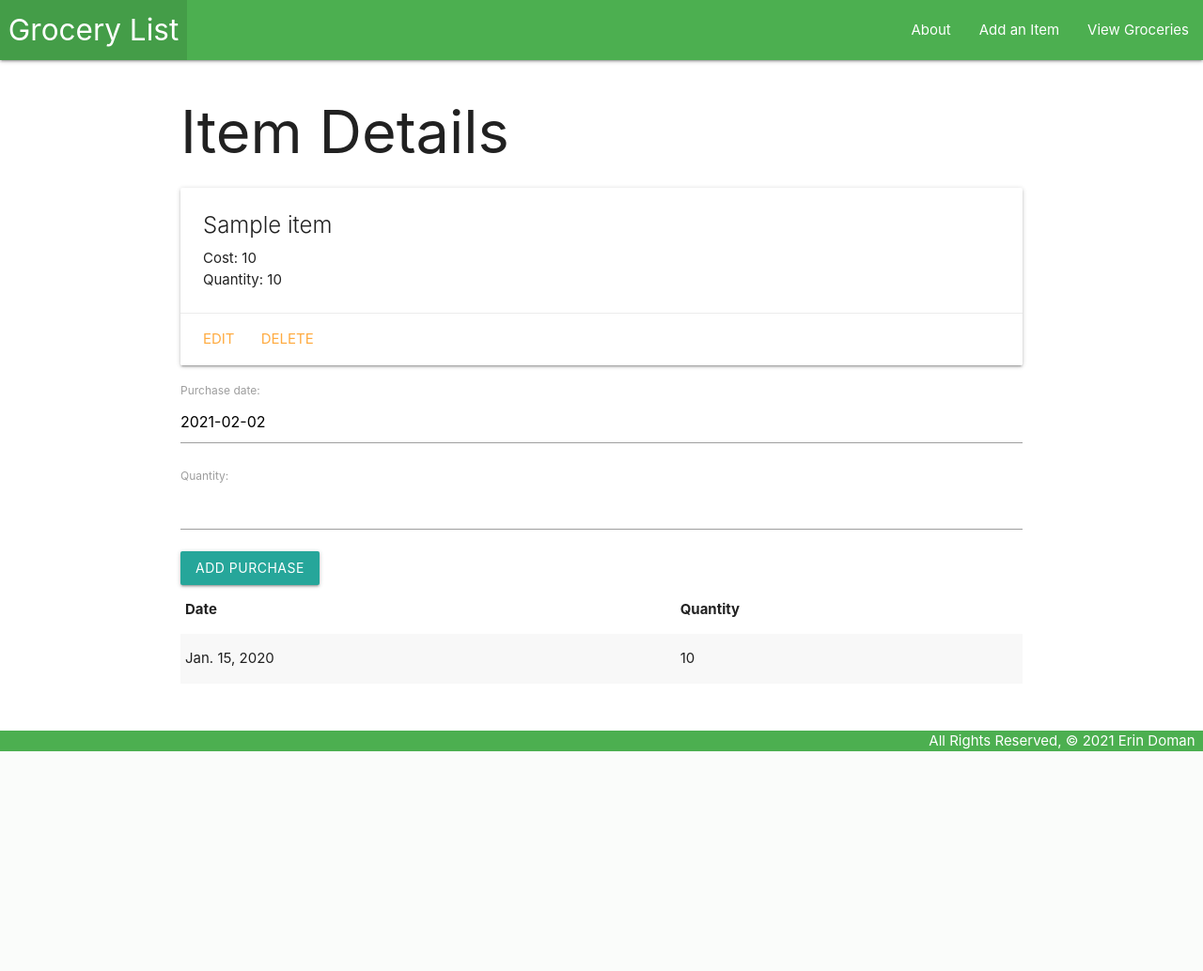
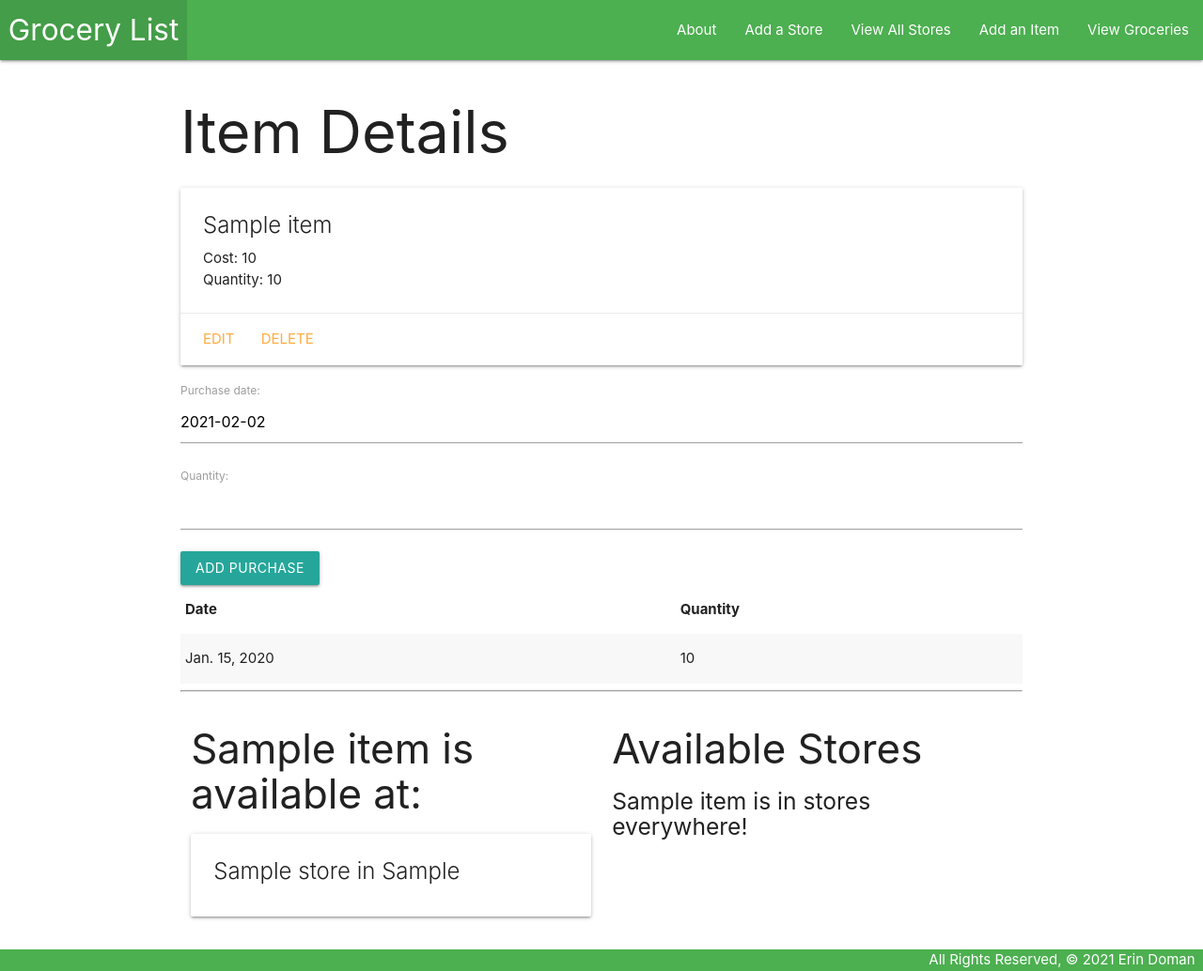
Before and after one commit to erindoman/grocery-list, a Django app: page /items/1/ in a window 1280 px wide. Shown: the whole page at 94% size. Before the commit the page ends 800 px from the top, so only its background shows below. Run offline with Django 3.2, Linux system fonts and the light colour scheme; tables that the repository leaves empty hold one stand-in row (values such as "Sample post").

Commit message:
add m:m model

```diff
--- a/main_app/admin.py
+++ b/main_app/admin.py
@@ -1,6 +1,7 @@
 from django.contrib import admin
-from .models import Item, Purchase
+from .models import Item, Purchase, Store
 
 # Register your models here.
 admin.site.register(Item)
 admin.site.register(Purchase)
+admin.site.register(Store)
--- a/main_app/models.py
+++ b/main_app/models.py
@@ -2,10 +2,21 @@ from django.db import models
 from django.urls import reverse
 
 # Create your models here.
+class Store(models.Model):
+    name = models.CharField(max_length=100)
+    location = models.CharField(max_length=100)
+
+    def __str__(self):
+        return self.name
+
+    def get_absolute_url(self):
+        return reverse('stores_details', kwargs={'pk': self.id})
+
 class Item(models.Model):
     name = models.CharField(max_length=100)
     cost = models.IntegerField()
     quantity = models.IntegerField()
+    stores = models.ManyToManyField(Store)
 
     def __str__(self):
         return self.name
--- a/main_app/templates/base.html
+++ b/main_app/templates/base.html
@@ -22,6 +22,8 @@
         </ul>
         <ul class="right">
           <li><a href="{% url 'about' %}">About</a></li>
+          <li><a href="{% url 'stores_create' %}">Add a Store</a></li>
+          <li><a href="{% url 'stores_index' %}">View All Stores</a></li>
           <li><a href="{% url 'item_create' %}">Add an Item</a></li>
           <li><a href="{% url 'index' %}">View Groceries</a></li>
         </ul>
--- a/main_app/templates/items/detail.html
+++ b/main_app/templates/items/detail.html
@@ -38,6 +38,49 @@
   </div>
 </div>
 
+  <hr>
+  <div class="row">
+    <div class="col s6">
+      <h3>{{ item.name }} is available at:</h3>
+      {% if item.stores.count %}
+        {% for store in item.stores.all %}
+          <div class="card">
+            <div class="card-content">
+              <span class="card-title">
+                {{ store.name }} in {{ store.location }}
+              </span>
+            </div>
+          </div>
+        {% endfor %}
+      {% else %}
+        <h5>{{ item.name }} is not available at any stores.</h5>
+      {% endif %}
+    </div>
+    <div class="col s6">
+      <h3>Available Stores</h3>
+      {% if stores.count %}
+        {% for store in stores.all %}
+          <div class="card">
+            <div class="card-content">
+              <span class="card-title">
+                {{ store.name }} in {{ store.location }}
+              </span>
+            </div>
+            <div class="card-action">
+              <form action="{% url 'assoc_store' item.id store.id %}" method="post">
+                {% csrf_token %}
+                <button type="submit" class="btn">Add</button>
+              </form>
+            </div>
+          </div>
+        {% endfor %}
+      {% else %}
+        <h5>{{item.name}} is in stores everywhere!</h5>
+      {% endif %}
+    </div>
+  </div>
+
+
 <script>
 var dateEl = document.getElementById('id_date');
   M.Datepicker.init(dateEl, {
--- a/main_app/urls.py
+++ b/main_app/urls.py
@@ -10,4 +10,11 @@ urlpatterns = [
     path('items/<int:pk>/update/', views.ItemUpdate.as_view(), name='items_update'),
     path('items/<int:pk>/delete/', views.ItemDelete.as_view(), name='items_delete'),
     path('items/<int:item_id>/add_purchase/', views.add_purchase, name='add_purchase'),
+    path('stores/', views.StoreList.as_view(), name='stores_index'),
+    path('stores/<int:pk>/', views.StoreDetail.as_view(), name='stores_details'),
+    path('stores/create/', views.StoreCreate.as_view(), name='stores_create'),
+    path('stores/<int:pk>/update/', views.StoreUpdate.as_view(), name='stores_update'),
+    path('stores/<int:pk>/delete/', views.StoreDelete.as_view(), name='stores_delete'),
+    path('items/<int:item_id>/assoc_store/<int:store_id>/', views.assoc_store, name='assoc_store'),
+
 ]
--- a/main_app/views.py
+++ b/main_app/views.py
@@ -1,6 +1,7 @@
 from django.shortcuts import render, redirect
 from django.views.generic.edit import CreateView, UpdateView, DeleteView
-from .models import Item
+from django.views.generic import ListView, DetailView
+from .models import Item, Store
 from .forms import PurchaseForm
 
 def home(request):
@@ -15,8 +16,9 @@ def items_index(request):
 
 def items_detail(request, item_id):
     item = Item.objects.get(id=item_id)
+    stores_item_doesnt_have = Store.objects.exclude(id__in= item.stores.all().values_list('id'))
     purchase_form = PurchaseForm()
-    return render(request, 'items/detail.html', { 'item': item, 'purchase_form': purchase_form })
+    return render(request, 'items/detail.html', { 'item': item, 'purchase_form': purchase_form, 'stores': stores_item_doesnt_have })
 
 def add_purchase(request, item_id):
     form = PurchaseForm(request.POST)
@@ -37,3 +39,25 @@ class ItemUpdate(UpdateView):
 class ItemDelete(DeleteView):
     model = Item
     success_url = '/items/'
+
+class StoreList(ListView):
+  model = Store
+
+class StoreDetail(DetailView):
+  model = Store
+
+class StoreCreate(CreateView):
+  model = Store
+  fields = '__all__'
+
+class StoreUpdate(UpdateView):
+  model = Store
+  fields = ['name', 'location']
+
+class StoreDelete(DeleteView):
+  model = Store
+  success_url = '/stores/'
+
+def assoc_store(request, item_id, store_id):
+    Item.objects.get(id=item_id).stores.add(store_id)
+    return redirect('detail', item_id=item_id)
```
Also changed, not shown: main_app/templates/main_app/store_confirm_delete.html (added, +13 -0 lines), main_app/templates/main_app/store_detail.html (added, +20 -0 lines), main_app/templates/main_app/store_form.html (added, +19 -0 lines), main_app/templates/main_app/store_list.html (added, +17 -0 lines), main_app/migrations/0003_auto_20210202_0444.py (added), main_app/migrations/0004_item_stores.py (added).
